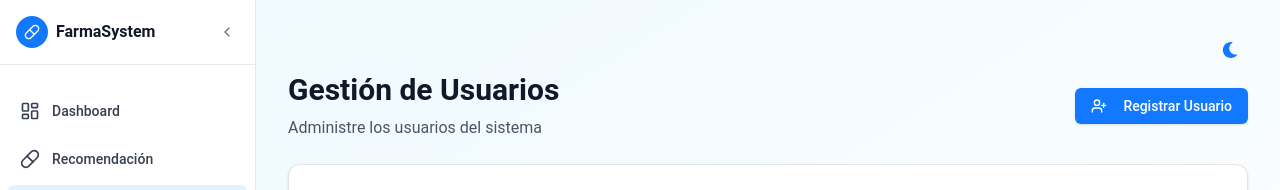
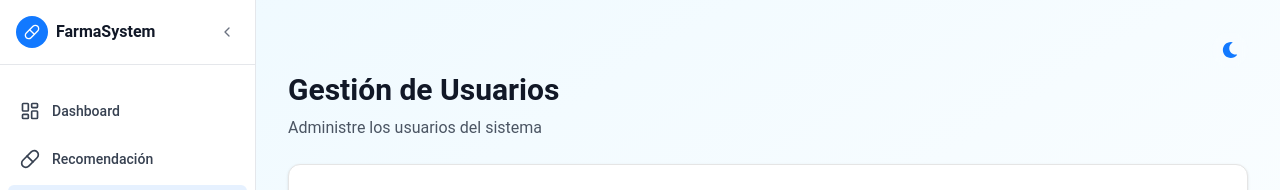
Before and after one commit to PIEROLS15/medibot-ai, a Next.js app: page /dashboard/users in a window 1280 px wide. Shown: the top 190 px of the page. Built offline with nearby package versions, Linux system fonts and the light colour scheme; no server answers; the database is empty.

Commit message:
fix: show the register user button only for the administrator role

```diff
--- a/src/components/layout/header.tsx
+++ b/src/components/layout/header.tsx
@@ -1,4 +1,7 @@
-import { Button } from "@/components/ui/button"
+'use client'
+
+import { useSession } from 'next-auth/react'
+import { Button } from '@/components/ui/button'
 
 interface HeaderProps {
     title: string
@@ -17,22 +20,27 @@ const Header = ({
     button,
     onOpenModal,
 }: HeaderProps) => {
+    const { data: session } = useSession()
+    const isAdmin = session?.user?.roleId === 1
 
     return (
-        <div className="flex flex-col space-y-4 sm:flex-row sm:items-center sm:justify-between sm:space-y-0 gap-4">
+        <div className='flex flex-col space-y-4 sm:flex-row sm:items-center sm:justify-between sm:space-y-0 gap-4'>
             <div>
-                <h1 className="text-3xl font-bold text-gray-900 dark:text-white mb-2">{title}</h1>
-                <p className="text-gray-600 dark:text-gray-300">{description}</p>
+                <h1 className='text-3xl font-bold text-gray-900 dark:text-white mb-2'>{title}</h1>
+                <p className='text-gray-600 dark:text-gray-300'>{description}</p>
             </div>
-
+            {isAdmin && (
+                <>
                     {button !== null && (
                         <Button
-                    className="bg-primary hover:bg-secondary text-white self-start sm:self-auto"
+                            className='bg-primary hover:bg-secondary text-white self-start sm:self-auto'
                             onClick={onOpenModal}
                         >
-                    {Icon && <Icon className="mr-2 h-4 w-4" />}
+                            {Icon && <Icon className='mr-2 h-4 w-4' />}
                             {textButton}
                         </Button>
+                    )}
+                </>
             )}
         </div>
     )
```
Lines whose indentation alone changed are shown as unchanged.
